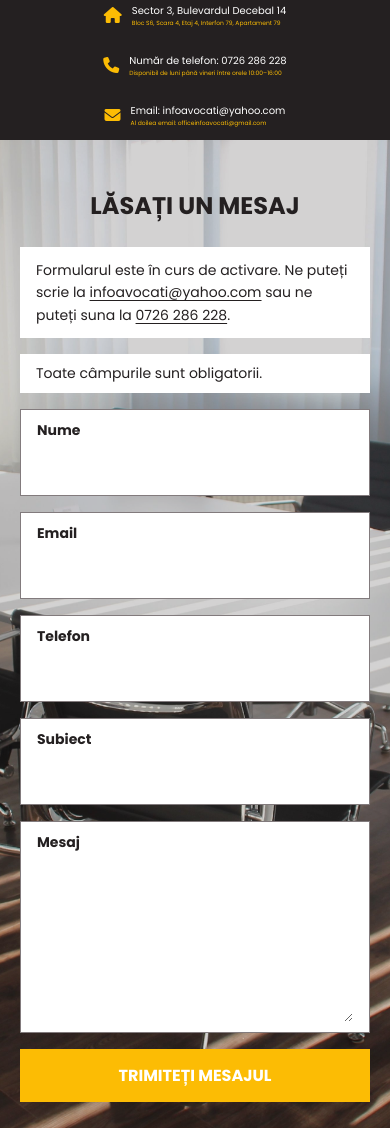
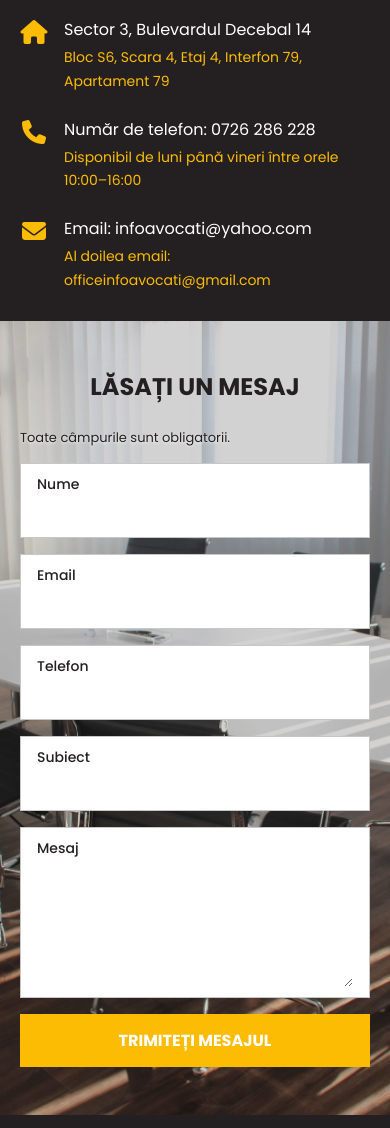
Before and after one commit to DavidVladuca/davidvladuca.github.io, a plain HTML site: page contactRO.html in a window 390 px wide. Shown: the part 654-1782 px from the top of the page. Drawn offline with Linux system fonts and the light colour scheme.

Commit message:
Refine contact form layout and contact detail spacing

```diff
--- a/contactRO.html
+++ b/contactRO.html
@@ -79,7 +79,6 @@
         <div class="submit">
             <h1 id="contact-form-heading">LĂSAȚI UN MESAJ</h1>
             <form id="contact-form" action="https://formsubmit.co/ajax/infoavocati@yahoo.com" method="post" data-delivery-enabled="false" novalidate lang="ro">
-                <p class="form-note" id="contact-delivery-notice">Formularul este în curs de activare. Ne puteți scrie la <a href="mailto:infoavocati@yahoo.com">infoavocati@yahoo.com</a> sau ne puteți suna la <a href="tel:+40726286228">0726 286 228</a>.</p>
                 <p class="form-required-note">Toate câmpurile sunt obligatorii.</p>
                 <fieldset disabled aria-labelledby="contact-form-heading">
                     <div class="form-field">
@@ -102,9 +101,9 @@
                         <input type="text" id="subject" name="subject" autocomplete="off" maxlength="160" required data-contact-field data-required-message="Introduceți subiectul mesajului." aria-describedby="subject-error">
                         <span class="field-error" id="subject-error"></span>
                     </div>
-                    <div class="form-field">
+                    <div class="form-field message-field">
                         <label for="text">Mesaj</label>
-                        <textarea id="text" name="message" autocomplete="off" maxlength="5000" required data-contact-field data-required-message="Introduceți mesajul dumneavoastră." aria-describedby="text-error" rows="6"></textarea>
+                        <textarea id="text" name="message" autocomplete="off" maxlength="5000" required data-contact-field data-required-message="Introduceți mesajul dumneavoastră." aria-describedby="text-error" rows="4"></textarea>
                         <span class="field-error" id="text-error"></span>
                     </div>
                     <div class="form-honeypot" hidden aria-hidden="true">
--- a/contact_styles.css
+++ b/contact_styles.css
@@ -437,131 +437,69 @@ nav .fa-times:hover {
 
 /* CONTACT INFO */
 .contact-content {
+    box-sizing: border-box;
     background: #242021;
     width: 100%;
-    height: 100px;
-    display: flex;
-    align-items: center;
-    justify-content: space-around;
+    display: grid;
+    grid-template-columns: repeat(3, minmax(0, 1fr));
+    gap: 32px;
+    padding: 28px clamp(20px, 3vw, 60px);
 }
 
 .content-col {
-    display: flex;
-    align-items: center;
-    flex-direction: row;
+    display: grid;
+    grid-template-columns: 28px minmax(0, 1fr);
+    gap: 16px;
+    align-items: start;
+    min-width: 0;
 }
 
 .content-col i {
     color: #FCBC04;
-    margin-right: 20px;
+    margin: 0;
+    font-size: 26px;
+    line-height: 1.2;
+    text-align: center;
 }
 
 .content-col h1 {
     font-size: 20px;
+    line-height: 1.5;
     color: #fff;
     font-weight: normal;
 }
 
 .content-col h2 {
+    margin-top: 4px;
     font-size: 14px;
+    line-height: 1.7;
     color: #FCBC04;
     font-weight: normal;
 }
 
-@media only screen and (max-width: 1150px) {
-    .content-col h1 {
-        font-size: 14px;
+@media only screen and (max-width: 1100px) {
+    .contact-content {
+        grid-template-columns: minmax(0, 1fr);
+        gap: 24px;
     }
 
-    .content-col h2 {
-        font-size: 12px;
+    .content-col {
+        width: min(100%, 480px);
+        justify-self: center;
+    }
+
+    .content-col h1 {
+        font-size: 16px;
     }
 
     .content-col i {
-        margin-right: 10px;
-        font-size: 20px;
-    }
-}
-
-@media only screen and (max-width: 920px) {
-    .harta {
-        height: 80px;
-    }
-
-    .content-col h1 {
-        font-size: 11px;
-    }
-
-    .content-col h2 {
-        font-size: 8px;
-    }
-
-    .content-col i {
-        margin-right: 10px;
-        font-size: 20px;
-    }
-}
-
-@media only screen and (max-width: 700px) {
-    .harta {
-        height: 70px;
-    }
-
-    .content-col h1 {
-        font-size: 10px;
-    }
-
-    .content-col h2 {
-        font-size: 6px;
-    }
-
-    .content-col i {
-        margin-right: 10px;
-        font-size: 16px;
+        font-size: 24px;
     }
 }
 
 @media only screen and (max-width: 600px) {
     .harta {
         height: 60px;
-    }
-
-    .content-col h1 {
-        font-size: 8px;
-    }
-
-    .content-col h2 {
-        font-size: 5px;
-    }
-
-    .content-col i {
-        margin-right: 10px;
-        font-size: 16px;
-    }
-}
-
-@media only screen and (max-width: 500px) {
-    .harta {
-        height: 60px;
-    }
-
-    .content-col h1 {
-        font-size: 10px;
-    }
-
-    .content-col h2 {
-        font-size: 6px;
-    }
-
-    .content-col i {
-        margin-right: 10px;
-        font-size: 16px;
-    }
-
-    .contact-content {
-        flex-direction: column;
-        justify-content: space-around;
-        height: 150px;
     }
 }
 /* CONTACT INFO END */
@@ -572,8 +510,8 @@ nav .fa-times:hover {
     isolation: isolate;
     box-sizing: border-box;
     width: 100%;
-    min-height: 850px;
-    padding: 64px 24px;
+    min-height: 0;
+    padding: 56px 24px;
     background: url("images/room-bg.jpg") center / cover no-repeat;
     display: flex;
     justify-content: center;
@@ -595,7 +533,7 @@ nav .fa-times:hover {
 }
 
 .submit h1 {
-    font-size: clamp(24px, 4vw, 48px);
+    font-size: clamp(24px, 3.5vw, 40px);
     font-weight: bold;
     color: #242021;
     text-align: center;
@@ -608,15 +546,15 @@ nav .fa-times:hover {
 
 #contact-form fieldset {
     display: grid;
-    gap: 16px;
+    grid-template-columns: repeat(2, minmax(0, 1fr));
+    gap: 20px;
     min-width: 0;
     margin: 0;
     padding: 0;
     border: 0;
 }
 
-.form-note,
-.form-required-note {
+.form-note {
     margin-bottom: 16px;
     padding: 12px 16px;
     background: #fff;
@@ -626,10 +564,6 @@ nav .fa-times:hover {
     overflow-wrap: anywhere;
 }
 
-.form-note[hidden] {
-    display: none;
-}
-
 .form-note a,
 .form-status a {
     color: inherit;
@@ -637,12 +571,21 @@ nav .fa-times:hover {
 }
 
 .form-required-note {
-    padding: 8px 16px;
+    margin-bottom: 16px;
+    color: #242021;
+    font-size: 13px;
+    line-height: 1.5;
+    text-shadow: 0 1px 3px rgba(255, 255, 255, 0.8);
+}
+
+.message-field,
+#contact-form button {
+    grid-column: 1 / -1;
 }
 
 .form-field {
     padding: 10px 16px;
-    border: 1px solid #827b7d;
+    border: 1px solid rgba(36, 32, 33, 0.25);
     background: #fff;
     min-width: 0;
 }
@@ -651,7 +594,7 @@ nav .fa-times:hover {
     display: block;
     color: #242021;
     font-size: 14px;
-    font-weight: bold;
+    font-weight: 500;
     line-height: 1.5;
 }
 
@@ -659,8 +602,8 @@ nav .fa-times:hover {
     box-sizing: border-box;
     display: block;
     width: 100%;
-    min-height: 44px;
-    padding: 8px 0;
+    min-height: 32px;
+    padding: 2px 0;
     margin: 0;
     border: 0;
     border-radius: 0;
@@ -671,7 +614,7 @@ nav .fa-times:hover {
 }
 
 .form-field textarea {
-    min-height: 160px;
+    min-height: 128px;
     resize: vertical;
 }
 
@@ -695,12 +638,12 @@ nav .fa-times:hover {
 #contact-form button {
     box-sizing: border-box;
     width: 100%;
-    min-height: 60px;
+    min-height: 52px;
     padding: 14px 20px;
     background: #FCBC04;
     color: #fff;
     border: 0;
-    font-size: 20px;
+    font-size: 16px;
     font-weight: bold;
     cursor: pointer;
 }
@@ -769,9 +712,9 @@ nav .fa-times:hover {
         padding: 48px 20px;
     }
 
-    #contact-form button {
-        font-size: 16px;
-        min-height: 52px;
+    #contact-form fieldset {
+        grid-template-columns: minmax(0, 1fr);
+        gap: 16px;
     }
 }
 /* SEND A MESSAGE END */
--- a/css/contact-links.css
+++ b/css/contact-links.css
@@ -1,3 +1,54 @@
+.footer-about {
+    position: relative;
+    box-sizing: border-box;
+    height: auto;
+    min-height: 320px;
+    padding: 40px 0;
+}
+
+.footer-about > .footer-bg {
+    inset: 0;
+    height: auto;
+}
+
+.footer-box {
+    position: relative;
+}
+
+.footer-box .footer-info {
+    height: auto;
+    align-self: stretch;
+    justify-content: flex-start;
+}
+
+.footer-info:not(#arii-practica) {
+    width: min(280px, calc(100vw - 40px));
+    gap: 16px;
+}
+
+.footer-info:not(#arii-practica) .contact-info-header {
+    margin-bottom: 0;
+}
+
+.footer-info:not(#arii-practica) .contact-info-items {
+    display: grid;
+    grid-template-columns: 18px minmax(0, 1fr);
+    column-gap: 12px;
+    margin: 0;
+}
+
+.footer-info:not(#arii-practica) .contact-info-items h1 {
+    margin: 0;
+    line-height: 1.6;
+}
+
+.footer-info:not(#arii-practica) .contact-info-items i {
+    margin: 0;
+    font-size: 14px;
+    line-height: 1.6;
+    text-align: center;
+}
+
 .contact-info-items h1 a {
     color: inherit;
     font: inherit;
--- a/js/contact.js
+++ b/js/contact.js
@@ -3,7 +3,6 @@ const contactFields = [...contactForm.querySelectorAll("[data-contact-field]")];
 const contactFieldset = contactForm.querySelector("fieldset");
 const contactSubmit = contactForm.querySelector("button[type='submit']");
 const contactStatus = document.querySelector("#contact-form-status");
-const deliveryNotice = document.querySelector("#contact-delivery-notice");
 const submitLabel = contactSubmit.textContent;
 let submitting = false;
 
@@ -121,5 +120,4 @@ contactForm.addEventListener("submit", async (event) => {
     }
 });
 
-deliveryNotice.hidden = contactForm.dataset.deliveryEnabled === "true";
 contactFieldset.disabled = false;
```
